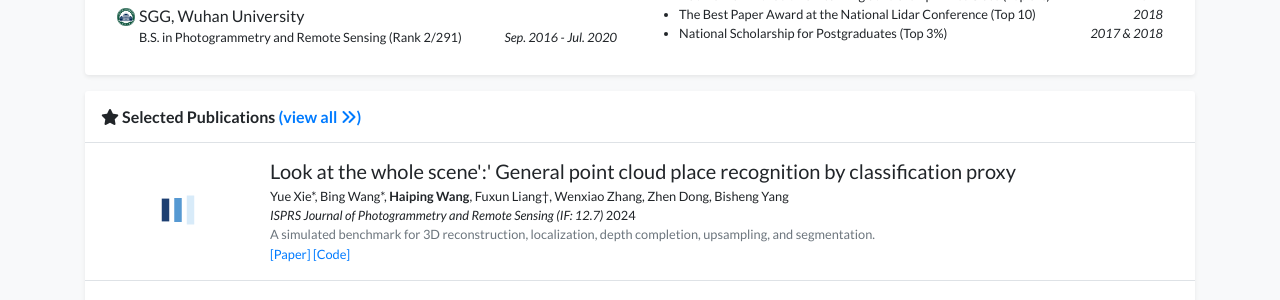
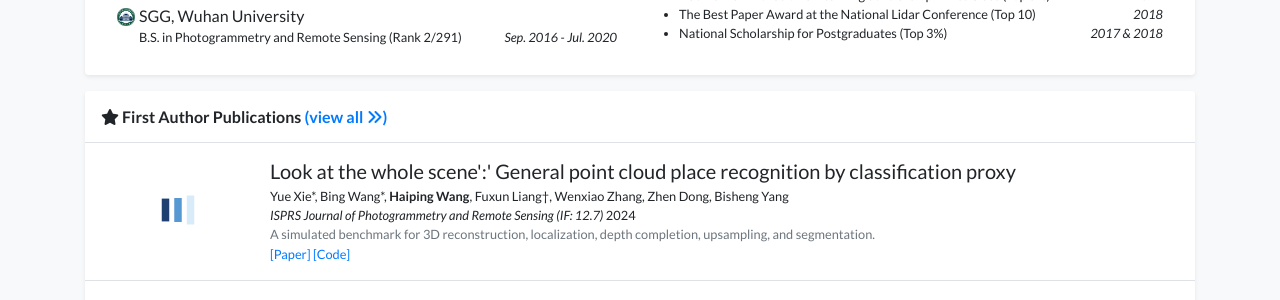
Before and after one commit to hpwang-pages/hpwang-pages.github.io11, a Jekyll site: the page built from index.html, in a window 1280 px wide and 900 px high, scrolled down 476 px. Shown: the part 153-453 px from the top of the window. Built offline with Jekyll 4.4.1, drawn with Linux system fonts in a browser that asks for light colours; a style sheet for code colours, icons or effects is not loaded.

Commit message:
Update index.html

```diff
--- a/index.html
+++ b/index.html
@@ -12,5 +12,5 @@ num_selected: 10
 {%
     include widgets/publication_card.html
     publications=pubs limit=page.num_selected
-    title='<i class="fas fa-star"></i> Selected Publications'
+    title='<i class="fas fa-star"></i> First Author Publications'
 %}
```
